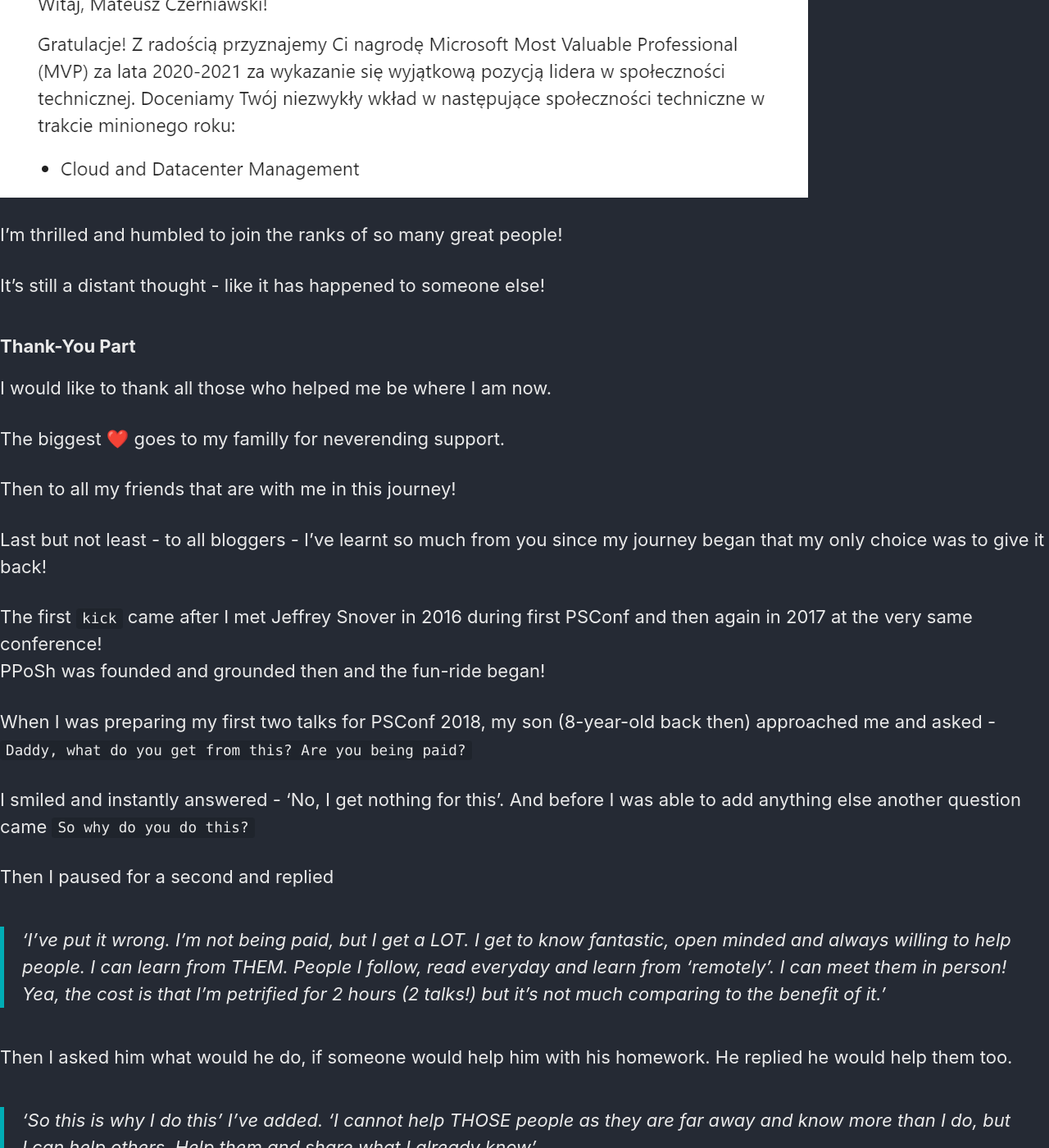
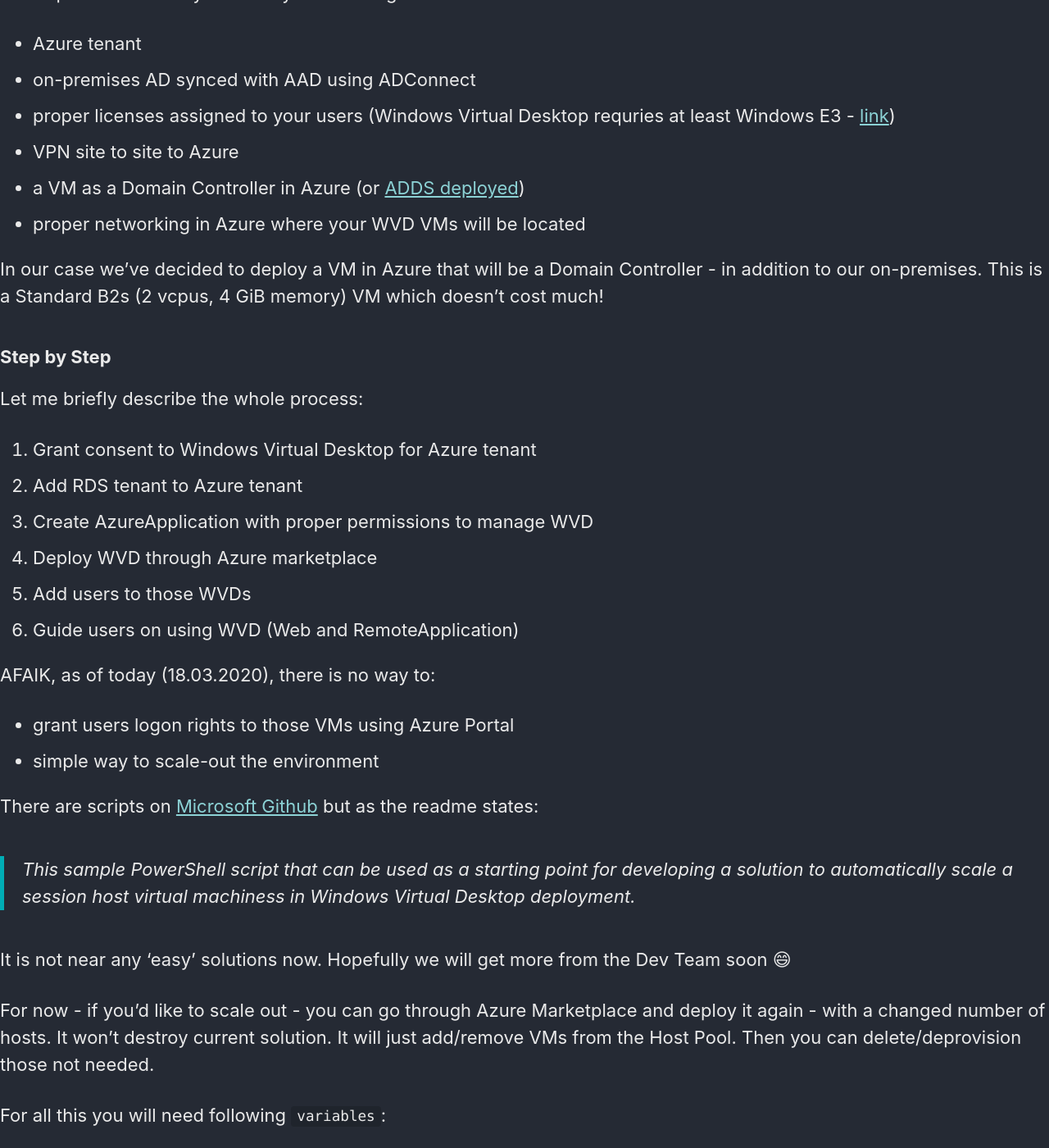
Before and after one commit to mczerniawski/mczerniawski.github.io, a Jekyll site: the page built from _posts/2020-02-02-great-news.md, in a window 1280 px wide and 1400 px high, scrolled down 864 px. Shown: the whole window at 82% size. Built offline with Jekyll 4.4.1, drawn with Linux system fonts in a browser that asks for light colours; cached includes are drawn as plain includes; nearby versions of some CDN libraries; emoji names are drawn with the system emoji font; our own code applies the rules of GitHub Pages for plain Markdown files; some of the changed text lies outside the part shown.

Commit message:
wvd-how-to

````diff
--- a/_posts/2020-02-02-great-news.md
+++ b/_posts/2020-02-02-great-news.md
@@ -1,75 +1,228 @@
 ---
-title: Great News
+title: Windows Virtual Desktop - How To
 categories:
-    - Random
+    - Azure
 tags:
-    - MVP
-excerpt: I've got some great news to share
+    - WindowsVirtualDesktop
+excerpt: How to deploy Windows Virtual Desktop in production
+toc: true
+toc_label: WVD
 ---
 
-# Time is a constraint
+## Remote Access - the Modern Way
 
-I haven't posted anything recently, mainly due to too many things happening.
-In 2019 I've been to 2 conferences and 7 meetups as a speaker.
-I've presented some of my recent work at THE GREATEST conference - [PSConf 2019](https://psconf.eu) and Best Spent Day with PowerShell at [PSDayUK](https://psday.uk).
-If you're interested, all my slides and code are available on [GitHub](https://github.com/mczerniawski/Presentations).
+Our company - as many others - decided to go full remote in the following days.
+It required some changes on our (IT) side, but not that much.
+We already supported this kind of work:
 
-I've also had the pleasure to write a chapter for [PSConfBook volume 2](https://leanpub.com/psconfbook2).
-Well, now I can say it was a pleasure, but when I was writing it... Let's just say it is a brand new experience in my Spell Book. :satisfied:
+- Access to on-premises apps through Azure App proxy
+- VPN to our sites
+- Site2Site VPNs between our office sites
+- most employees using laptops
 
-I wasn't able to dedicate as much time to my GitHub repositories as I would like to :disappointed:
+We've decided to launch Windows Virtual Desktop (WVD) as a backup access for some of our employees.
+This way they can use a secure desktop that has access to our on-premises through VPN S2Site (between us and Azue).
 
-End of the year is always hectic - especially if your daughter has Birthday during the Christmas  and ... both of your kids got some flu and are sick for nearly two months now. :sob:
+All seemed easy. Just follow Microsoft Mechanics ([part1](https://www.youtube.com/watch?v=yAKmuZpwVyg), [part2](https://www.youtube.com/watch?v=Xhu7CltjS8w) and [part3](https://www.youtube.com/watch?v=I8gcl8Zvcps)).
+I'll have to admit that [MS Docs](https://docs.microsoft.com/en-us/azure/virtual-desktop/tenant-setup-azure-active-directory) for this topic are really good.
 
-Anyway - I plan to get back to more frequent blogging - a lot of drafts awaits - and coding!
+> And RT*M if you're stuck!
 
-## The Great ~~Fear~~ News
+Most tutorials shows a simple deployment within a demo tenant where you're using global admin for everything. My case, and probably your's too, is a bit different.
 
-There was an email from a specific `FROM:` I was afraid to receive. The `MVP Global Administrator`.
-It came on on Saturday and it began with:
+In this post I'll assume you already have configured:
 
-![MVP]({{ site.url }}{{ site.baseurl }}/assets/images/posts/the-great-news/picture1.png)
+- Azure tenant
+- on-premises AD synced with AAD using ADConnect
+- proper licenses assigned to your users (Windows Virtual Desktop requries at least Windows E3 - [link](https://azure.microsoft.com/en-us/pricing/details/virtual-desktop/))
+- VPN site to site to Azure
+- a VM as a Domain Controller in Azure (or [ADDS deployed](https://docs.microsoft.com/en-us/azure/active-directory-domain-services/))
+- proper networking in Azure where your WVD VMs will be located
 
-I'm thrilled and humbled to join the ranks of so many great people!
+In our case we've decided to deploy a VM in Azure that will be a Domain Controller - in addition to our on-premises. This is a Standard B2s (2 vcpus, 4 GiB memory) VM which doesn't cost much!
 
-It's still a distant thought - like it has happened to someone else!
+## Step by Step
 
-## Thank-You Part
+Let me briefly describe the whole process:
 
-I would like to thank all those who helped me be where I am now.
+1. Grant consent to Windows Virtual Desktop for Azure tenant
+1. Add RDS tenant to Azure tenant
+1. Create AzureApplication with proper permissions to manage WVD
+1. Deploy WVD through Azure marketplace
+1. Add users to those WVDs
+1. Guide users on using WVD (Web and RemoteApplication)
 
-The biggest :heart: goes to my familly for neverending support.
+AFAIK, as of today (18.03.2020), there is no way to:
 
-Then to all my friends that are with me in this journey!
+- grant users logon rights to those VMs using Azure Portal
+- simple way to scale-out the environment
 
-Last but not least - to all bloggers - I've learnt so much from you since my journey began that my only choice was to give it back!
+There are scripts on [Microsoft Github](https://github.com/Azure/RDS-Templates/tree/master/wvd-sh/WVD%20scaling%20script) but as the readme states:
 
-The first `kick` came after I met Jeffrey Snover in 2016 during first PSConf and then again in 2017 at the very same conference!
-PPoSh was founded and grounded then and the fun-ride began!
+> This sample PowerShell script that can be used as a starting point for developing a solution to automatically scale a session host virtual machiness in Windows Virtual Desktop deployment.
 
-When I was preparing my first two talks for PSConf 2018, my son (8-year-old back then) approached me and asked - `Daddy, what do you get from this? Are you being paid?`
+It is not near any 'easy' solutions now. Hopefully we will get more from the Dev Team soon :smile:
 
-I smiled and instantly answered - 'No, I get nothing for this'. And before I was able to add anything else another question came `So why do you do this?`
+For now - if you'd like to scale out - you can go through Azure Marketplace and deploy it again - with a changed number of hosts. It won't destroy current solution. It will just add/remove VMs from the Host Pool. Then you can delete/deprovision those not needed.
 
-Then I paused for a second and replied
-> 'I've put it wrong. I'm not being paid, but I get a LOT. I get to know fantastic, open minded and always willing to help people. I can learn from THEM. People I follow, read everyday and learn from 'remotely'. I can meet them in person! Yea, the cost is that I'm petrified for 2 hours (2 talks!) but it's not much comparing to the benefit of it.'
+For all this you will need following `variables`:
 
-Then I asked him what would he do, if someone would help him with his homework. He replied he would help them too.
+- Tenant ID
+- Subscription ID
+- WVD Tenant Name
+- WVD Host Pool Name
+- WVD VMs Prefix
+- Azure AD Application DisplayName
+- Resource Group Name
+- AD account that has permissions to Add computer objects to specific OU
+- Virtual Network and VM subnet where the VMs will be stored
 
-> 'So this is why I do this' I've added. 'I cannot help THOSE people as they are far away and know more than I do, but I can help others. Help them and share what I already know'.
+Let's start!
 
-Don Jones describes it best in [Be The Master](https://donjones.com/be-the-master)!
+### Grant consent to Windows Virtual Desktop for Azure tenant
 
-And so, with this year coming I plan to do the same!
+This is simply done by visiting [RDWeb](https://rdweb.wvd.microsoft.com) site and providing your Tenant ID for both Consent Options - `Server` and `Client`
 
-We're running [PPoSh Meetups](https://www.meetup.com/Polish-PowerShell-Group-PPoSh) monthly - probably visiting more cities in Poland. I'm going to more [SysOps Devops meetups](https://www.meetup.com/SysOpsWro/) as well.
+![Consent]({{ site.url }}{{ site.baseurl }}/assets/images/posts/wvd-how-to/picture1.png)
 
-I'm honored to join [PS Conf EU 2020](https://psconf.eu) speaker ranks once again!
+### Add RDS tenant to Azure tenant
 
-And it is just the first half of 2020!
+To add RDS to Azure tenant you will need `Tenant ID` and `Subscription ID` where that will be deployed.
+You can either get it through Azure GUI or with PowerShell. Use your Azure Global Admin account to conenct to Azure:
 
-## MVP
+```powershell
+Connect-AZAccount
 
-I still cannot belive this :grin:
+#Select in which subscription you want to deploy your WVD. This will also give you the Tenant ID
+$Subscription = Get-AzSubscription | Out-GridView -PassThru
 
-![MVP]({{ site.url }}{{ site.baseurl }}/assets/images/mvp.jpg)
+Install-Module Microsoft.RDInfra.RDPowerShell
+Import-Module Microsoft.RDInfra.RDPowerShell
+
+Add-RDSAccount -DeploymentUrl https://rdbroker.wvd.microsoft.com
+
+$WVDTenantName = 'WVD Pool 1'
+
+New-RdsTenant -name $WVDTenantName -AadTenantId $Subscription.TenantId -AzureSubscriptionId $Subscription.Id
+```
+
+### Create AzureApplication with proper permissions to manage WVD
+
+Now we need to create Azure Application and grant permissions. For this we will use another Azure PowerShell Module :grin:
+
+```powershell
+
+Import-Module AzureAD
+$AzureADAppDisplayName = 'Windows Virtual Desktop Svc Principal'
+$aadContext = Connect-AzureAD
+$svcPrincipal = New-AzureADApplication -AvailableToOtherTenants $true -DisplayName $AzureADAppDisplayName
+$svcPrincipalCreds = New-AzureADApplicationPasswordCredential -ObjectId $svcPrincipal.ObjectId
+$AzureADApplication = @{
+    Name = $AzureADAppDisplayName
+    AppID = $svcPrincipal.AppId
+    Password =$svcPrincipalCreds.Value
+    TenantGuid =$aadContext.TenantId.Guid
+}
+#Output the information. Would be best to Export-CliXML if you do have PowerShell Logging enabled!
+$AzureADApplication
+```
+
+I usually don't do this for Azure AD Applications but...
+
+> Write down the password (in a Password Manager preferably)
+
+You will need this identity every time you will want to redeploy the solution (scale out).
+
+### Deploy WVD through Azure marketplace
+
+Now go to Azure Portal, select Create Resource and fill in the information.
+
+![WVD]({{ site.url }}{{ site.baseurl }}/assets/images/posts/wvd-how-to/picture2.png)
+
+![WVD]({{ site.url }}{{ site.baseurl }}/assets/images/posts/wvd-how-to/picture3.png)
+
+![WVD]({{ site.url }}{{ site.baseurl }}/assets/images/posts/wvd-how-to/picture4.png)
+
+![WVD]({{ site.url }}{{ site.baseurl }}/assets/images/posts/wvd-how-to/picture5.png)
+
+![WVD]({{ site.url }}{{ site.baseurl }}/assets/images/posts/wvd-how-to/picture6.png)
+
+### Add users to those WVDs
+
+Once the deployment is done we can grant users the access. In my case it's adding them to:
+
+- AD group that will grant them Windows E5 license
+- WVD `Desktop Application Group`
+
+```powershell
+$UsersForWVD = @('user1', 'user2','user3')
+$TenantName = 'WVD Pool 1'
+$HostPoolName = 'WVD1-WE-HostPool'
+$Context = Add-RDSAccount -DeploymentUrl https://rdbroker.wvd.microsoft.com
+$AzureContext = Connect-AzureAD
+$DomainName = 'contoso.com'
+$LicenseADGroup = 'Cloud_Windows10Enterprise_E5'
+
+foreach ($user in $UsersForWVD) {
+    $UserUPN = '{0}@{1}' -f $user, $Domain
+    Add-ADGroupMember -Identity $LicenseADGroup -Members $User
+    Add-RdsAppGroupUser -TenantName $TenantName -HostPoolName $HostPoolName -AppGroupName "Desktop Application Group" -UserPrincipalName $UserUPN
+}
+```
+
+### Guide users on using RemoteApplication
+
+Now we have the easiest part done. Next is guiding how to connect to the service. :grin:
+
+Users can connect to Windows Virtual Desktop:
+
+- using Web Browser
+
+or
+
+- using dedicated application
+
+#### Using Web Browser
+
+1. Go to https://aka.ms/wvdweb
+1. You will be prompted for your corporate login and password
+1. Click on the 'Session Desktop' Icon and select which resources you'd like to use.
+
+![App]({{ site.url }}{{ site.baseurl }}/assets/images/posts/wvd-how-to/picture7.png)
+
+![App]({{ site.url }}{{ site.baseurl }}/assets/images/posts/wvd-how-to/picture8.png)
+
+You'll be prompted for your credentials once again (this time for the VM itself)
+
+![App]({{ site.url }}{{ site.baseurl }}/assets/images/posts/wvd-how-to/picture9.png)
+
+#### Using Remote App
+
+There is a dedicated app for [Windows](https://docs.microsoft.com/en-us/azure/virtual-desktop/connect-windows-7-and-10), [Android](https://play.google.com/store/apps/details?id=com.microsoft.rdc.android), [macOS](https://docs.microsoft.com/en-us/azure/virtual-desktop/connect-macos) or [iOS](https://apps.apple.com/us/app/microsoft-remote-desktop/id714464092)
+
+Once you have the application installed, run it, click `Subscribe` and provide your corporate login:
+
+![App]({{ site.url }}{{ site.baseurl }}/assets/images/posts/wvd-how-to/picture10.png)
+
+If it won't find the RDFeed, please provide this URL as a feed: https://rdweb.wvd.microsoft.com
+
+##### Additional Settings
+
+Once you run the application you can adjust the settings - right click on the `Session Desktop` and select `Settings`
+
+![App]({{ site.url }}{{ site.baseurl }}/assets/images/posts/wvd-how-to/picture11.png)
+
+If you unselect `Use default settings` you can set more options:
+
+![App]({{ site.url }}{{ site.baseurl }}/assets/images/posts/wvd-how-to/picture12.png)
+
+## Summary
+
+I must admit that overall I'm pretty impressed by this solution.
+I've set up on-premises RDS farms before - it wasn't hard.
+BUT, if you want to have a solution that is High Available - it's getting pretty complex. With Windows Virtual Desktop - it's very easy.
+There are still some rough edges. It's not a `single-button-click`. Also not all options (compared to on-premises) are available but taking into consideration this is still a new solution - I'm very satisfied.
+
+But, what's more important - our users have access to secure environment without much issues.
+
+Now, how to monitor the usage? Stay tuned!
````
Also changed, not shown: assets/images/posts/wvd-how-to/picture1.png (added), assets/images/posts/wvd-how-to/picture10.png (added), assets/images/posts/wvd-how-to/picture11.png (added), assets/images/posts/wvd-how-to/picture12.png (added), assets/images/posts/wvd-how-to/picture2.png (added), assets/images/posts/wvd-how-to/picture3.png (added), assets/images/posts/wvd-how-to/picture4.png (added), assets/images/posts/wvd-how-to/picture5.png (added), assets/images/posts/wvd-how-to/picture6.png (added), assets/images/posts/wvd-how-to/picture7.png (added), assets/images/posts/wvd-how-to/picture8.png (added), assets/images/posts/wvd-how-to/picture9.png (added).
